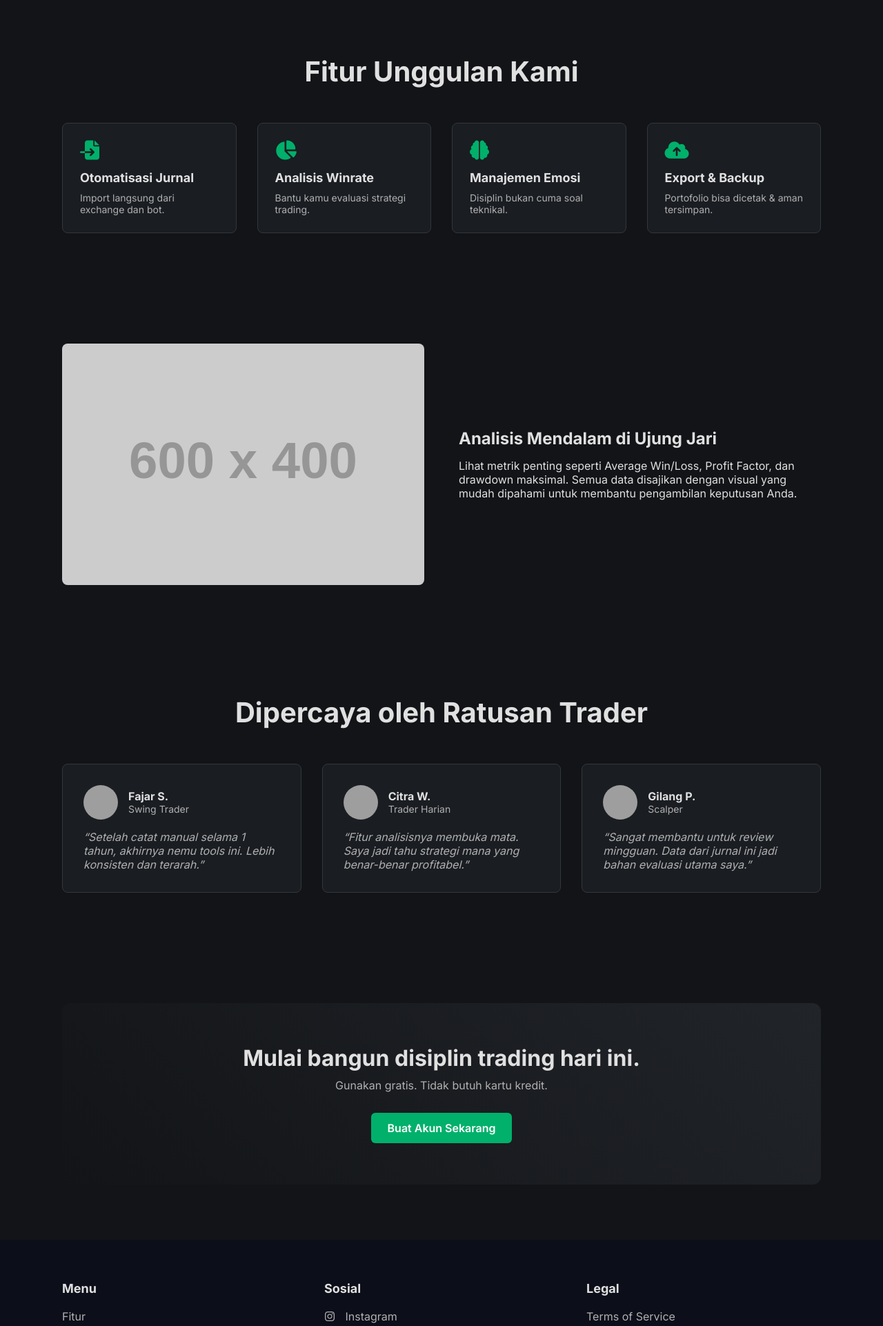
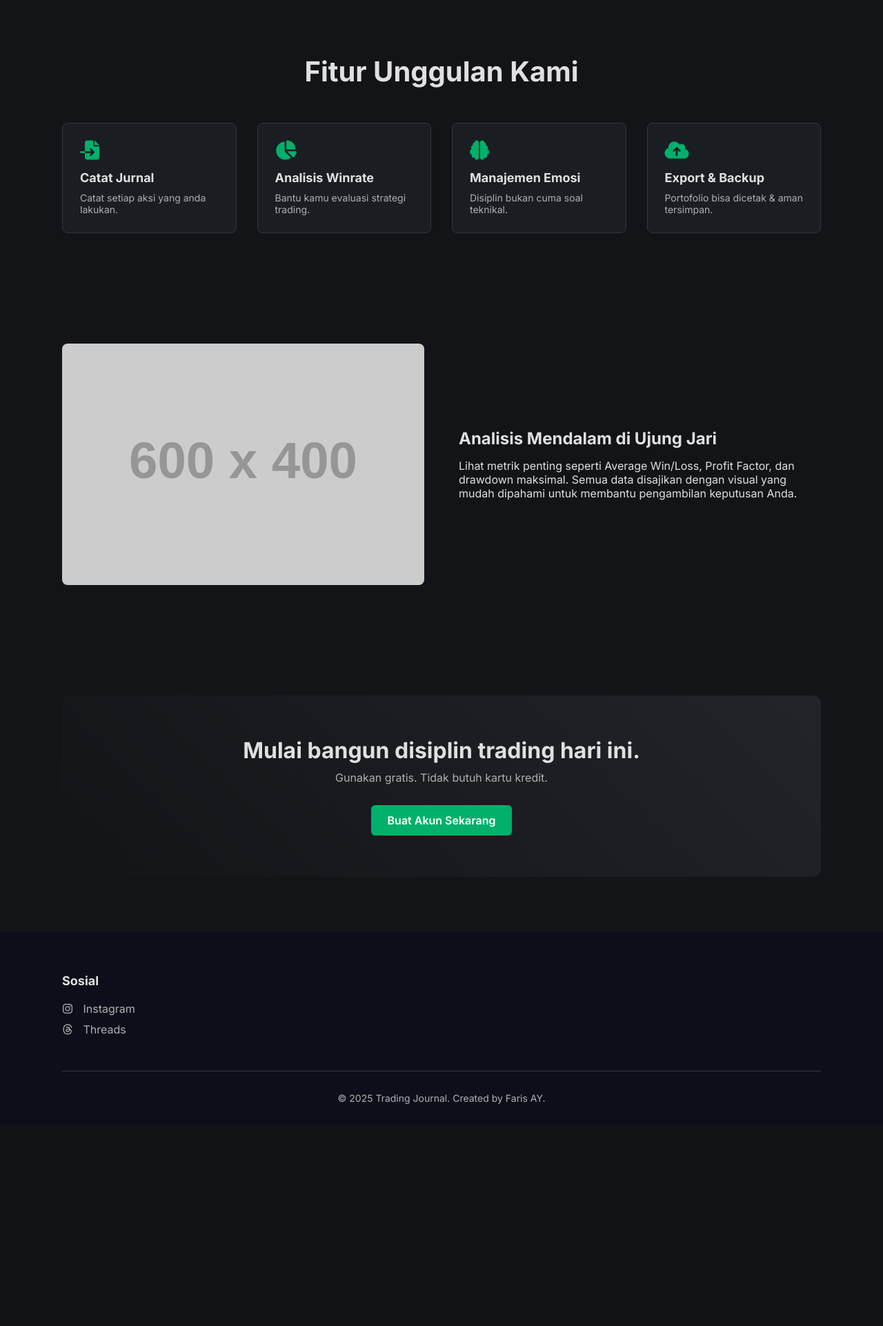
Before and after one commit to FAYnim/TradingJournal-PHP, a PHP site: page / in a window 1280 px wide. Shown: the part 881-2803 px from the top of the page at 69% size. After the commit the page ends 2481 px from the top, so only its background shows below. Run offline with PHP 8.4, Linux system fonts and the light colour scheme; grey boxes labelled with a size stand in for pictures from a placeholder-image service; some libraries are stand-ins or nearby versions; grey boxes are pictures that could not be loaded.

Commit message:
Redesign Index UI

```diff
--- a/index.php
+++ b/index.php
@@ -120,8 +120,8 @@
                 <div class="features-grid">
                     <div class="feature-item fade-in-element">
                         <i class="fa-solid fa-file-import"></i>
-                        <h3>Otomatisasi Jurnal</h3>
-                        <p>Import langsung dari exchange dan bot.</p>
+                        <h3>Catat Jurnal</h3>
+                        <p>Catat setiap aksi yang anda lakukan.</p>
                     </div>
                     <div class="feature-item fade-in-element">
                         <i class="fa-solid fa-chart-pie"></i>
@@ -154,7 +154,7 @@
             </div>
         </section>
 
-        <section class="testimonials">
+        <!--section class="testimonials">
             <div class="container">
                 <h2 class="fade-in-element">Dipercaya oleh Ratusan Trader</h2>
                 <div class="testimonials-grid">
@@ -190,7 +190,7 @@
                     </div>
                 </div>
             </div>
-        </section>
+        </section-->
 
         <section class="cta-section-wrapper">
             <div class="container">
@@ -206,13 +206,13 @@
     <footer class="footer">
         <div class="container">
             <div class="footer-grid">
-                <div class="footer-col">
+                <!--div class="footer-col">
                     <h4>Menu</h4>
                     <a href="#">Fitur</a>
                     <a href="#">Tentang</a>
                     <a href="#">Blog</a>
                     <a href="#">Kontak</a>
-                </div>
+                </div-->
                 <div class="footer-col">
                     <h4>Sosial</h4>
                     <a href="https://instagram.com/faris.a.y" target="_blank" rel="noopener noreferrer">
@@ -221,17 +221,12 @@
                     <a href="https://threads.net/@faris.a.y" target="_blank" rel="noopener noreferrer">
                         <i class="fa-brands fa-threads"></i> Threads
                     </a>
-                    <a href="#" target="_blank" rel="noopener noreferrer">
+                    <!--a href="#" target="_blank" rel="noopener noreferrer">
                         <i class="fa-brands fa-youtube"></i> YouTube
                     </a>
                     <a href="#" target="_blank" rel="noopener noreferrer">
                         <i class="fa-brands fa-github"></i> GitHub
-                    </a>
-                </div>
-                <div class="footer-col">
-                    <h4>Legal</h4>
-                    <a href="#">Terms of Service</a>
-                    <a href="#">Privacy Policy</a>
+                    </a-->
                 </div>
             </div>
             <div class="footer-copyright">
```
